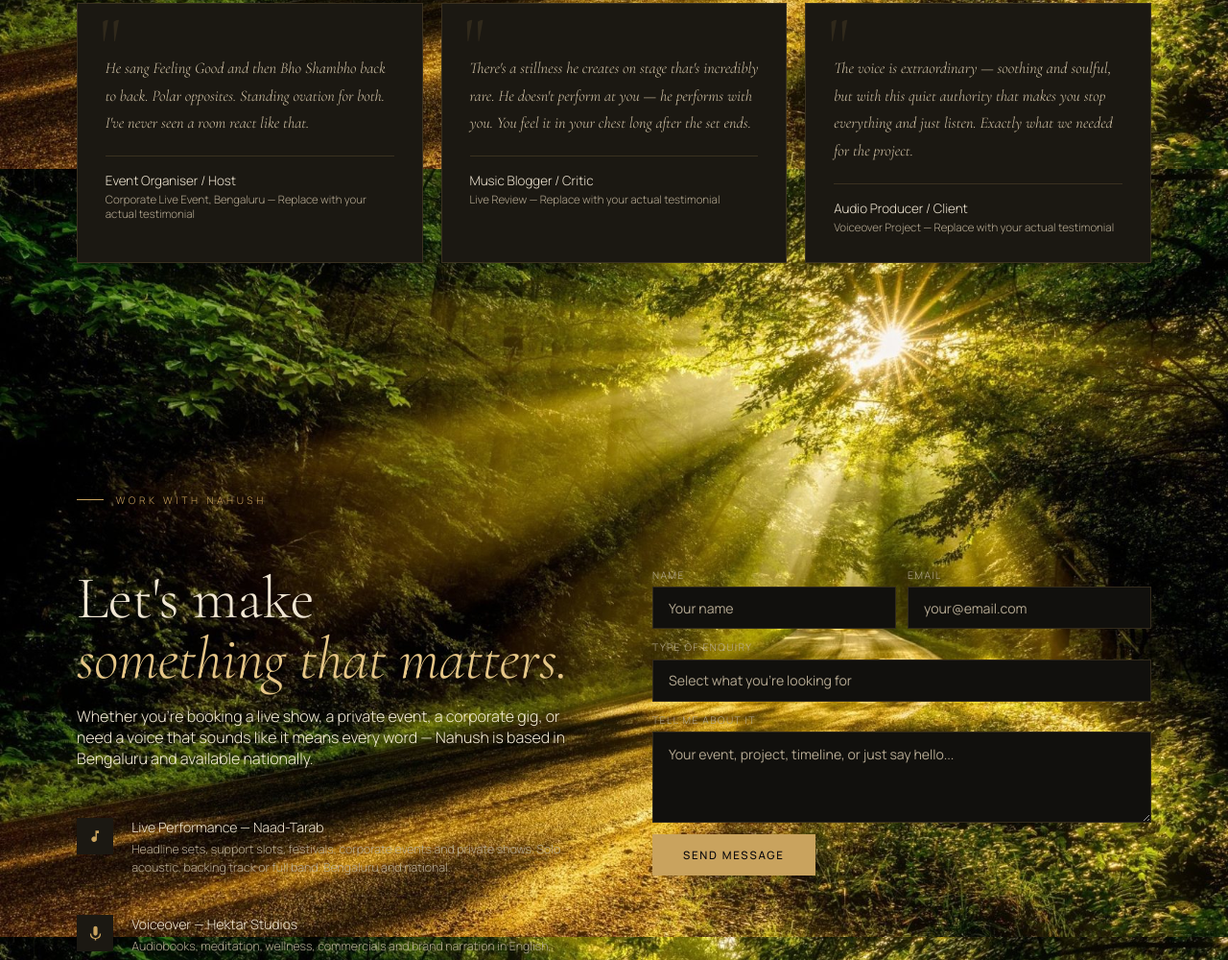
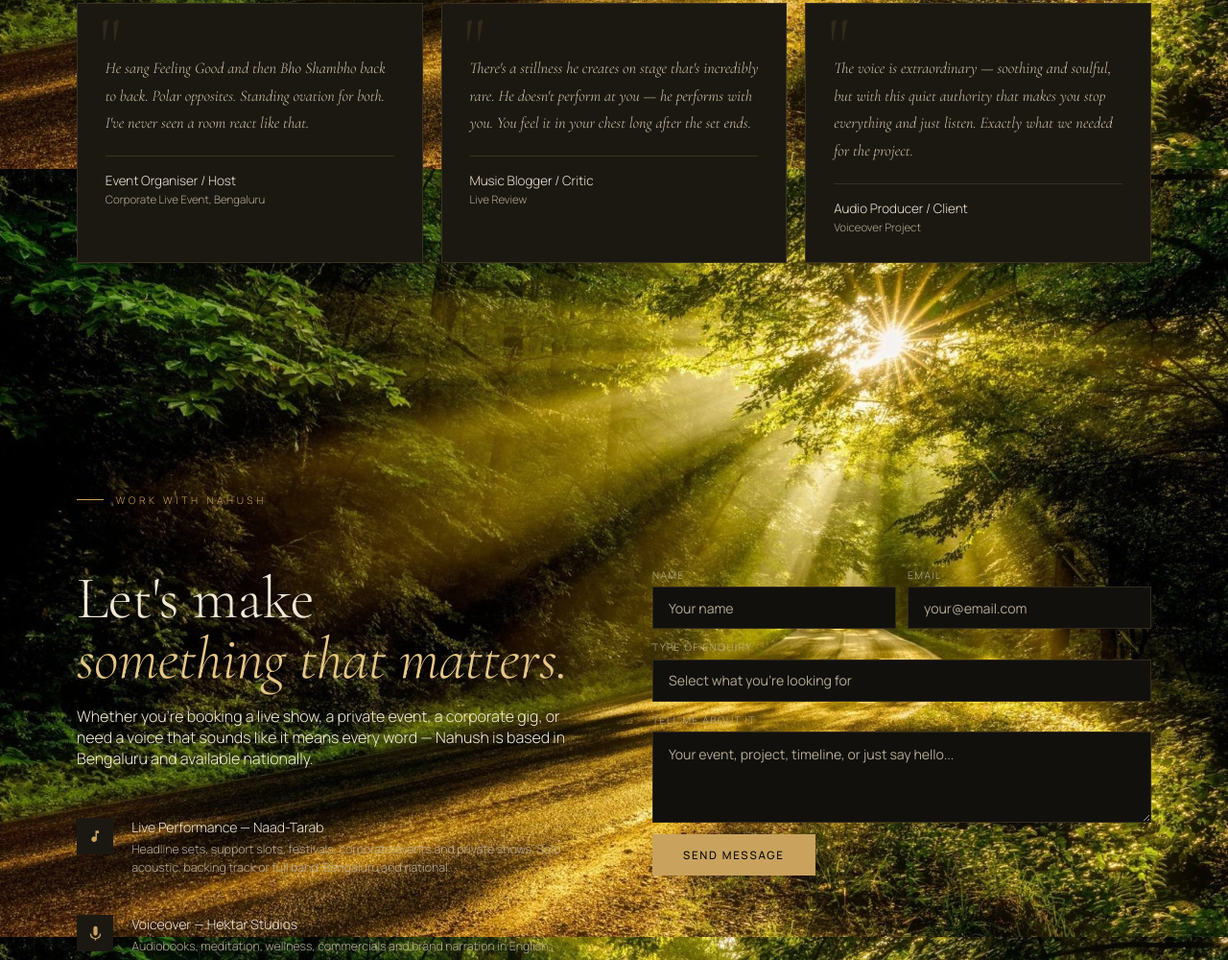
Before and after one commit to hektarstudios/nahushkumar, a plain HTML site: page index.html in a window 1280 px wide. Shown: the part 6224-7224 px from the top of the page at 96% size. Drawn offline with nearby package versions, Linux system fonts and the light colour scheme.

Commit message:
Update index.html

```diff
--- a/index.html
+++ b/index.html
@@ -1719,7 +1719,7 @@
       <p class="q-text">He sang Feeling Good and then Bho Shambho back to back. Polar opposites. Standing ovation for both. I've never seen a room react like that.</p>
       <div class="q-author">
         <div class="q-name">Event Organiser / Host</div>
-        <div class="q-role">Corporate Live Event, Bengaluru — Replace with your actual testimonial</div>
+        <div class="q-role">Corporate Live Event, Bengaluru</div>
       </div>
     </div>
     <div class="q-card reveal d1">
@@ -1727,7 +1727,7 @@
       <p class="q-text">There's a stillness he creates on stage that's incredibly rare. He doesn't perform at you — he performs with you. You feel it in your chest long after the set ends.</p>
       <div class="q-author">
         <div class="q-name">Music Blogger / Critic</div>
-        <div class="q-role">Live Review — Replace with your actual testimonial</div>
+        <div class="q-role">Live Review</div>
       </div>
     </div>
     <div class="q-card reveal d2">
@@ -1735,7 +1735,7 @@
       <p class="q-text">The voice is extraordinary — soothing and soulful, but with this quiet authority that makes you stop everything and just listen. Exactly what we needed for the project.</p>
       <div class="q-author">
         <div class="q-name">Audio Producer / Client</div>
-        <div class="q-role">Voiceover Project — Replace with your actual testimonial</div>
+        <div class="q-role">Voiceover Project</div>
       </div>
     </div>
   </div>
```
